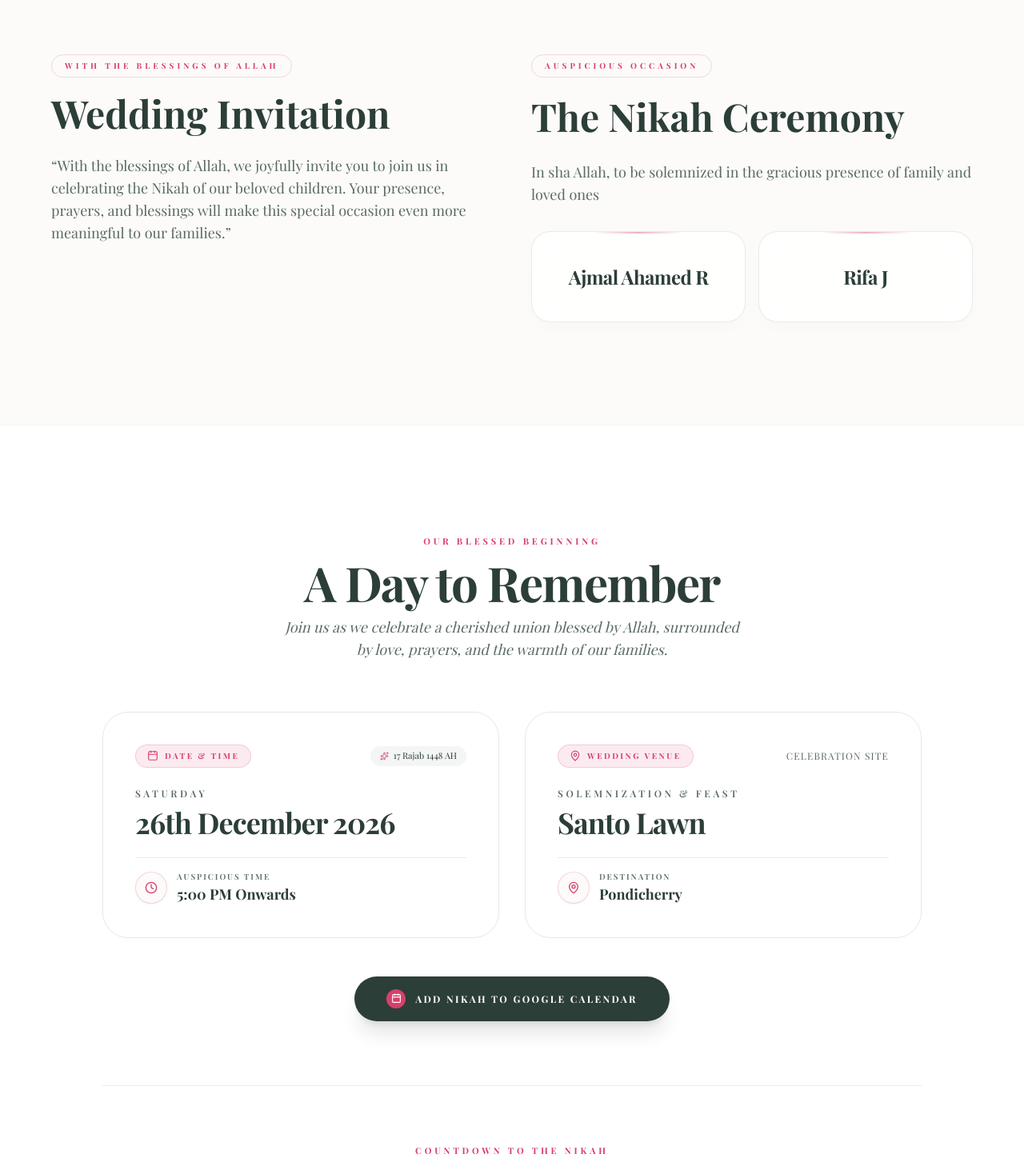
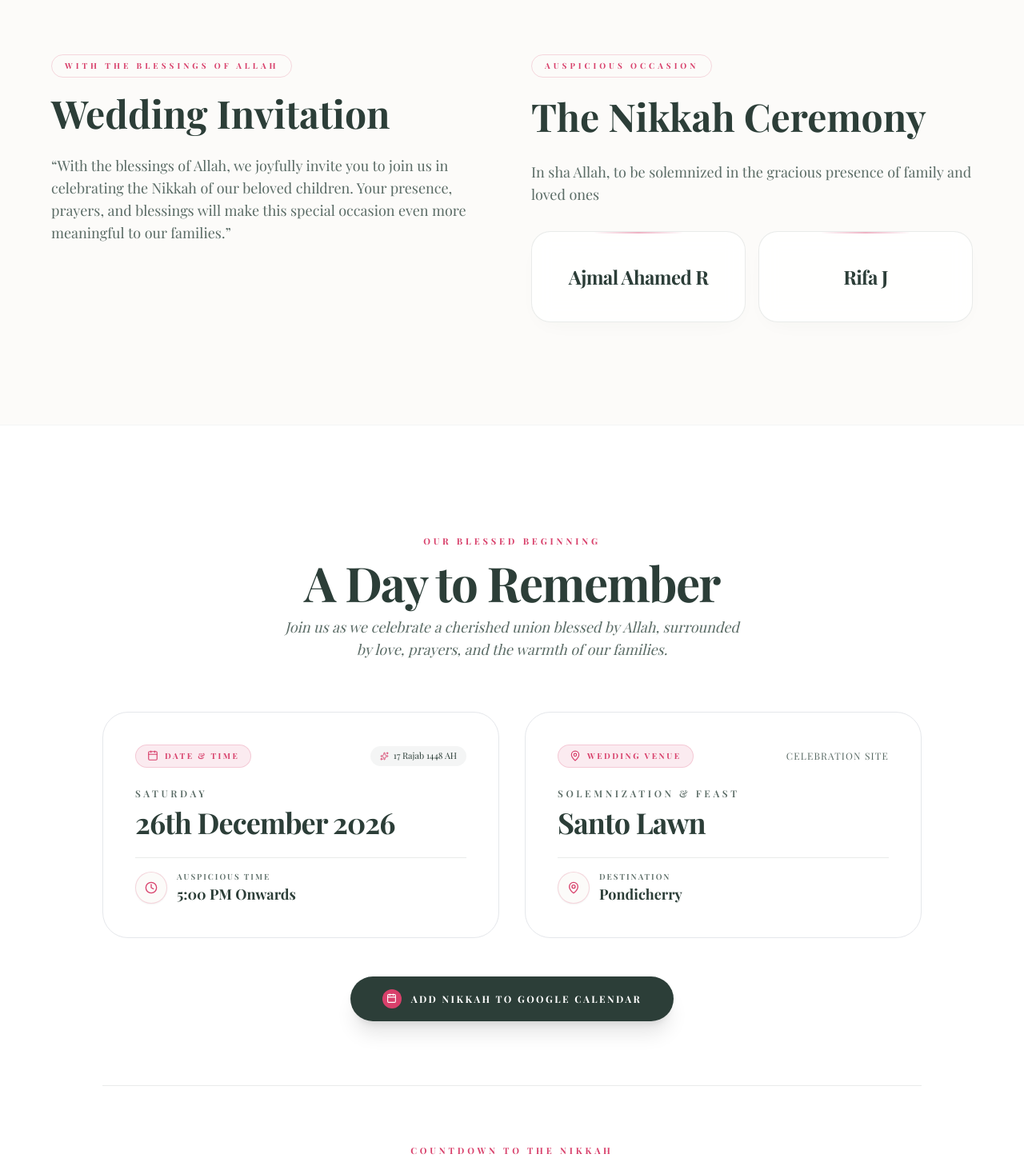
Before and after one commit to nsakthivel-dev/ajmalrifa-invitation, a React (Vite) app: page / in a window 1280 px wide. Shown: the part 860-2323 px from the top of the page at 80% size. Built offline with nearby package versions, Linux system fonts and the light colour scheme; a web font is replaced by a local one.

Commit message:
fix: standardize spelling of Nikkah across all visible website text

```diff
--- a/src/App.jsx
+++ b/src/App.jsx
@@ -126,7 +126,7 @@ export default function App() {
       "https://www.youtube.com/embed/eCGEwzHVELA?enablejsapi=1&autoplay=1&loop=1&playlist=eCGEwzHVELA",
     subtitle: "With the Blessings of Allah",
     invitationMessage:
-      "“With the blessings of Allah, we joyfully invite you to join us in celebrating the Nikah of our beloved children. Your presence, prayers, and blessings will make this special occasion even more meaningful to our families.”",
+      "“With the blessings of Allah, we joyfully invite you to join us in celebrating the Nikkah of our beloved children. Your presence, prayers, and blessings will make this special occasion even more meaningful to our families.”",
     introduction:
       "In sha Allah, to be solemnized in the gracious presence of family and loved ones.",
     countdownDescription:
@@ -134,7 +134,7 @@ export default function App() {
     events: [
       {
         id: "nikah",
-        title: "The Nikah Ceremony (Solemn Covenant)",
+        title: "The Nikkah Ceremony (Solemn Covenant)",
         dateTime: "Saturday, 26th December 2026 • 5:00 PM",
         time: "5:00 PM",
         details:
@@ -383,11 +383,11 @@ export default function App() {
     );
   };
 
-  // Add Nikah to Google Calendar (Saturday, 26 December 2026, 5:00 PM to 6:00 PM IST)
+  // Add Nikkah to Google Calendar (Saturday, 26 December 2026, 5:00 PM to 6:00 PM IST)
   const addNikahToCalendar = () => {
-    const title = encodeURIComponent("The Nikah Ceremony: Ajmal Ahamed R & Rifa J");
+    const title = encodeURIComponent("The Nikkah Ceremony: Ajmal Ahamed R & Rifa J");
     const details = encodeURIComponent(
-      "In sha Allah, to be solemnized in the gracious presence of family and loved ones.\n\nEvent: The Nikah Ceremony\nDate: Saturday, 26th December 2026\nIslamic Date: 17 Rajab 1448 AH\nTime: 5:00 PM to 6:00 PM\nVenue: Santo Lawn, Pondicherry"
+      "In sha Allah, to be solemnized in the gracious presence of family and loved ones.\n\nEvent: The Nikkah Ceremony\nDate: Saturday, 26th December 2026\nIslamic Date: 17 Rajab 1448 AH\nTime: 5:00 PM to 6:00 PM\nVenue: Santo Lawn, Pondicherry"
     );
     const location = encodeURIComponent("Santo Lawn, Pondicherry");
     // 26 Dec 2026 17:00 to 18:00 IST (UTC+05:30 -> 11:30 to 12:30 UTC)
@@ -665,7 +665,7 @@ https://ajmalrifa-invitation.vercel.app/`;
         </motion.div>
       </section>
 
-      {/* SECTION 2: WEDDING INVITATION & NIKAH CEREMONY HERO */}
+      {/* SECTION 2: WEDDING INVITATION & NIKKAH CEREMONY HERO */}
       <section className="relative w-full py-20 md:py-32 px-6 md:px-12 bg-[#fcfbf9] z-20">
         <div className="max-w-6xl mx-auto">
           {/* Two-Column Grid directly on the clean page background */}
@@ -693,7 +693,7 @@ https://ajmalrifa-invitation.vercel.app/`;
               </p>
             </motion.div>
 
-            {/* Right Side: Nikah Ceremony & Original Individual Name Cards */}
+            {/* Right Side: Nikkah Ceremony & Original Individual Name Cards */}
             <motion.div
               initial={{ opacity: 0, x: 30 }}
               whileInView={{ opacity: 1, x: 0 }}
@@ -708,7 +708,7 @@ https://ajmalrifa-invitation.vercel.app/`;
               </div>
 
               <h3 className="text-3xl sm:text-4xl md:text-5xl text-[#2c3e38] font-['Playfair_Display',serif] font-bold leading-tight">
-                The Nikah Ceremony
+                The Nikkah Ceremony
               </h3>
 
               <p className="text-[#5a6b65] font-light leading-relaxed text-base sm:text-lg pt-2 font-['Playfair_Display',serif]">
@@ -866,7 +866,7 @@ https://ajmalrifa-invitation.vercel.app/`;
             </motion.div>
           </div>
 
-          {/* Action Callout: Add Nikah to Google Calendar */}
+          {/* Action Callout: Add Nikkah to Google Calendar */}
           <div className="text-center mt-12">
             <motion.button
               whileHover={{ scale: 1.03 }}
@@ -877,16 +877,16 @@ https://ajmalrifa-invitation.vercel.app/`;
               <div className="w-6 h-6 rounded-full bg-[#d8406b] flex items-center justify-center text-white group-hover:rotate-12 transition-transform">
                 <Calendar size={13} />
               </div>
-              <span>Add Nikah to Google Calendar</span>
+              <span>Add Nikkah to Google Calendar</span>
             </motion.button>
           </div>
 
-          {/* Countdown to the Nikah - Classic Stationery Style */}
+          {/* Countdown to the Nikkah - Classic Stationery Style */}
           <div className="mt-20 pt-16 border-t border-[#2c3e38]/10 text-center">
             <div className="inline-flex items-center gap-3 mb-3">
               <span className="h-px w-8 bg-gradient-to-r from-transparent to-[#d8406b]" />
               <span className="text-[11px] uppercase tracking-[0.35em] font-bold text-[#d8406b]">
-                COUNTDOWN TO THE NIKAH
+                COUNTDOWN TO THE NIKKAH
               </span>
               <span className="h-px w-8 bg-gradient-to-l from-transparent to-[#d8406b]" />
             </div>
@@ -960,7 +960,7 @@ https://ajmalrifa-invitation.vercel.app/`;
 
                       {/* Event Title */}
                       <h3 className="text-2xl sm:text-3xl text-[#2c3e38] font-['Cormorant_Garamond',serif] font-bold tracking-tight">
-                        {isNikah ? "The Nikah Ceremony" : "The Reception"}
+                        {isNikah ? "The Nikkah Ceremony" : "The Reception"}
                       </h3>
 
                       {/* Ceremony Subtitle */}
```
